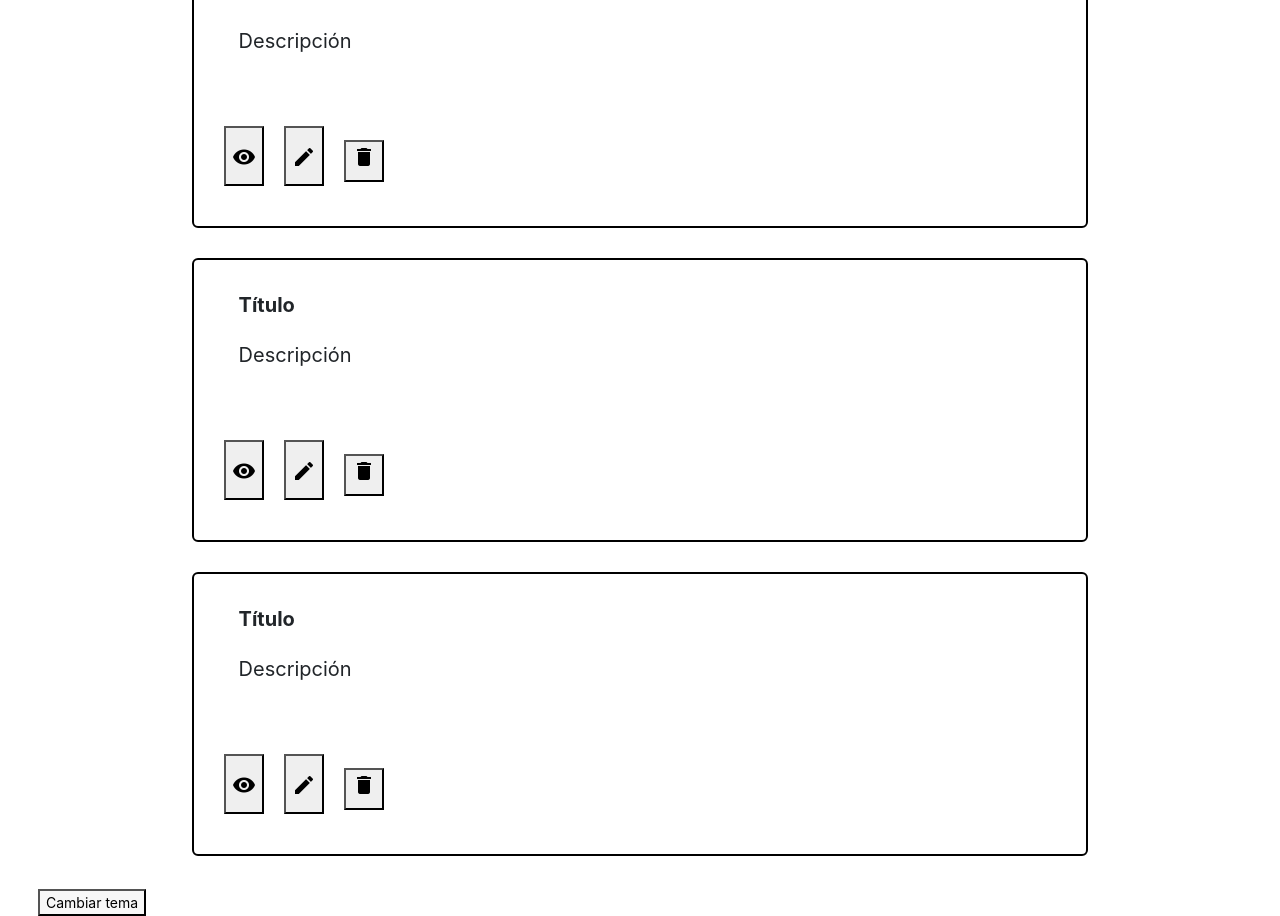
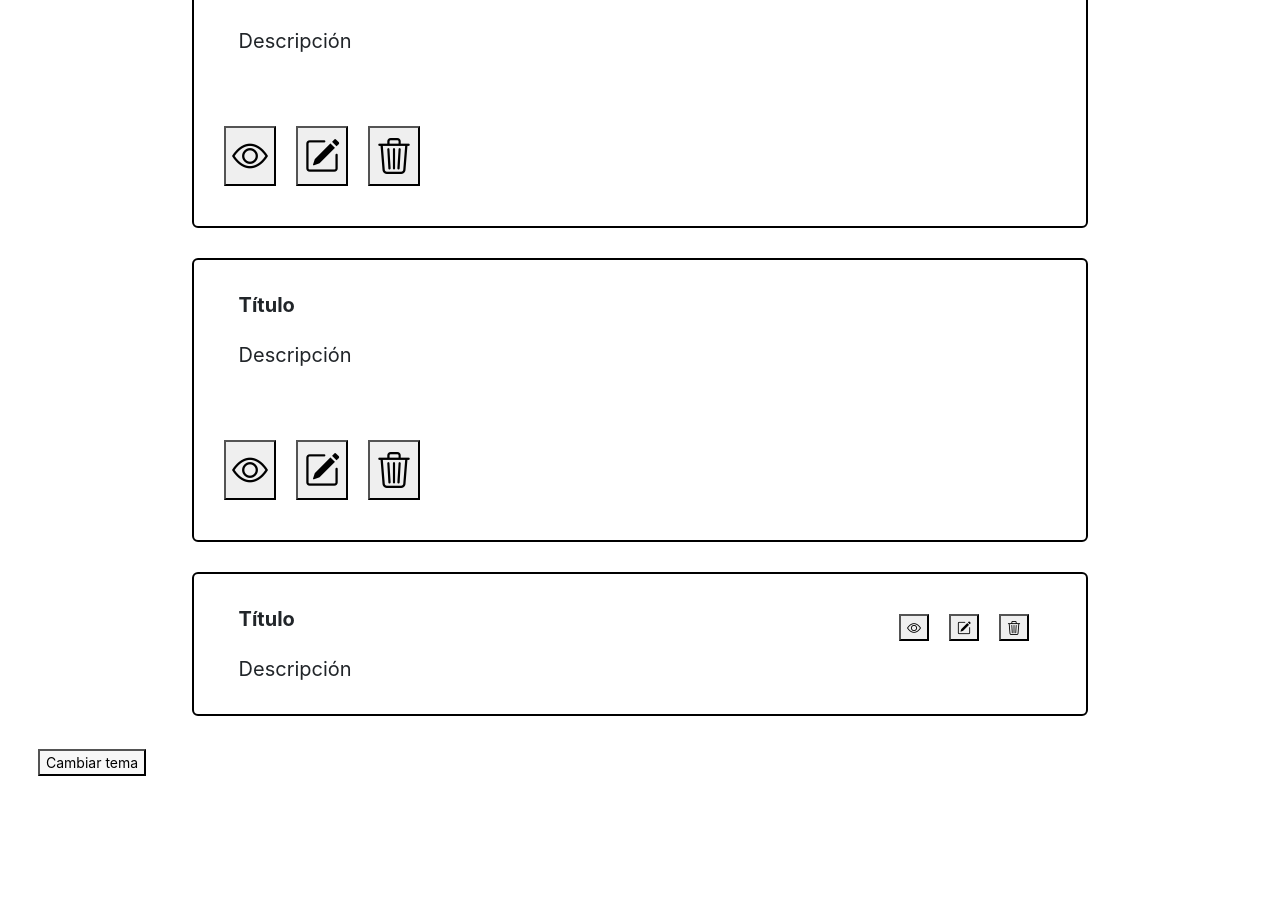
Before and after one commit to CarlosFin/gestion_tareas, an Angular app: page / in a window 1280 px wide. Shown: the part 1248-2164 px from the top of the page. After the commit the page ends 2024 px from the top, so only its background shows below. Built offline with nearby package versions, Linux system fonts and the light colour scheme.

Commit message:
Change card component

```diff
--- a/src/app/card/card.component.css
+++ b/src/app/card/card.component.css
@@ -32,3 +32,11 @@
 .buttons button { margin: 0 10px; }
 
 .buttons button span { margin: 5px; }
+
+card:last-child {
+  font-size: 24px;
+}
+
+.card:not(:last-child) {
+  font-size: 36px
+}
--- a/src/app/card/card.component.html
+++ b/src/app/card/card.component.html
@@ -7,16 +7,16 @@
 
   <div class="buttons">
 
-    <button style="font-size: 36px">
-      <i class="material-icons">visibility</i>
+    <button>
+      <i class="bi bi-eye"></i>
     </button>
 
-    <button style="font-size: 36px">
-      <i class="material-icons">mode_edit</i>
+    <button>
+      <i class="bi bi-pencil-square"></i>
     </button>
 
-    <button style="font-size:24px">
-      <i class="material-icons">delete</i>
+    <button>
+      <i class="bi bi-trash3"></i>
     </button>
 
   </div>
@@ -32,16 +32,16 @@
 
   <div class="buttons">
 
-    <button style="font-size: 36px">
-      <i class="material-icons">visibility</i>
+    <button>
+      <i class="bi bi-eye"></i>
     </button>
 
-    <button style="font-size: 36px">
-      <i class="material-icons">mode_edit</i>
+    <button>
+      <i class="bi bi-pencil-square"></i>
     </button>
 
-    <button style="font-size:24px">
-      <i class="material-icons">delete</i>
+    <button>
+      <i class="bi bi-trash3"></i>
     </button>
 
   </div>
@@ -57,16 +57,16 @@
 
   <div class="buttons">
 
-    <button style="font-size: 36px">
-      <i class="material-icons">visibility</i>
+    <button>
+      <i class="bi bi-eye"></i>
     </button>
 
-    <button style="font-size: 36px">
-      <i class="material-icons">mode_edit</i>
+    <button>
+      <i class="bi bi-pencil-square"></i>
     </button>
 
-    <button style="font-size:24px">
-      <i class="material-icons">delete</i>
+    <button>
+      <i class="bi bi-trash3"></i>
     </button>
 
   </div>
--- a/src/index.html
+++ b/src/index.html
@@ -8,6 +8,7 @@
   <meta name="viewport" content="width=device-width, initial-scale=1">
   <link rel="icon" type="image/x-icon" href="favicon.ico">
   <link href="https://cdn.jsdelivr.net/npm/bootstrap@latest/dist/css/bootstrap.min.css" rel="stylesheet" integrity="sha384-QWTKZyjpPEjISv5WaRU9OFeRpok6YctnYmDr5pNlyT2bRjXh0JMhjY6hW+ALEwIH" crossorigin="anonymous">
+  <link href="https://cdn.jsdelivr.net/npm/bootstrap-icons@latest/font/bootstrap-icons.min.css" rel="stylesheet" >
  <!-- inter -->
   <link rel="preconnect" href="https://fonts.googleapis.com">
   <link rel="preconnect" href="https://fonts.gstatic.com" crossorigin>
```
Also changed, not shown: src/app/app.component.css (+8 -22 lines), src/styles.css (+2 -6 lines).
